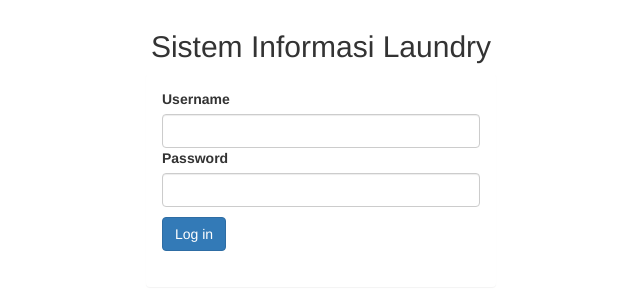
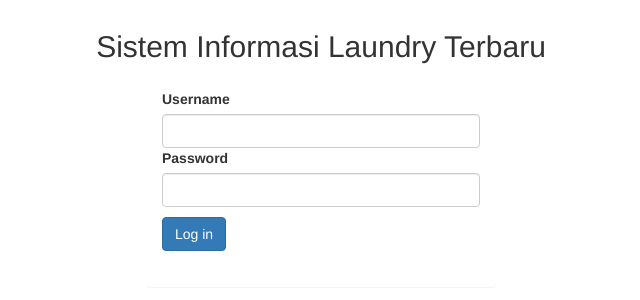
Before and after one commit to irulnasution/laundry, a PHP site: page /index.php in a window 1280 px wide. Shown: the top 300 px of the page, without its empty margins (319-959 px from the left). Run offline with PHP 8.4, Linux system fonts and the light colour scheme.

Commit message:
Update index.php
-fix index terbaru

```diff
--- a/index.php
+++ b/index.php
@@ -11,7 +11,7 @@
 </head>
 <body background="#f0f0f0">
     <header>
-        <h2 style="text-align: center; margin-top: 30px">Sistem Informasi Laundry</h2>
+        <h2 style="text-align: center; margin-top: 30px">Sistem Informasi Laundry Terbaru</h2>
     </header>
     <div class="container">
         <div class="col-md-4 col-md-offset-4">
```
